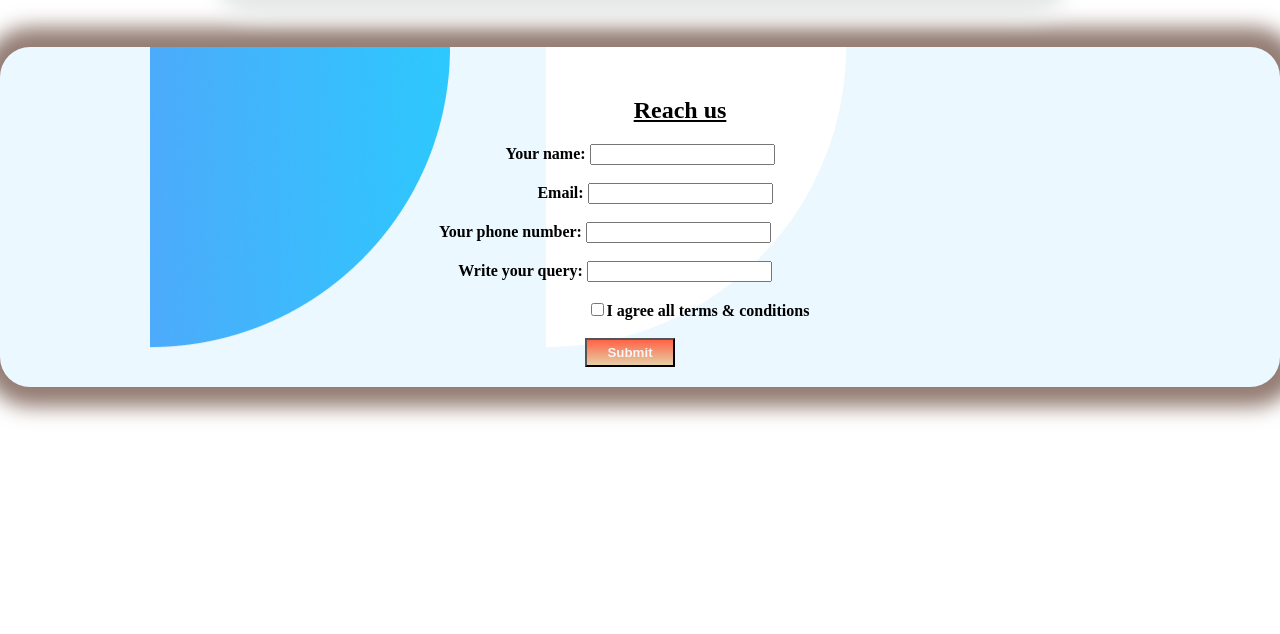
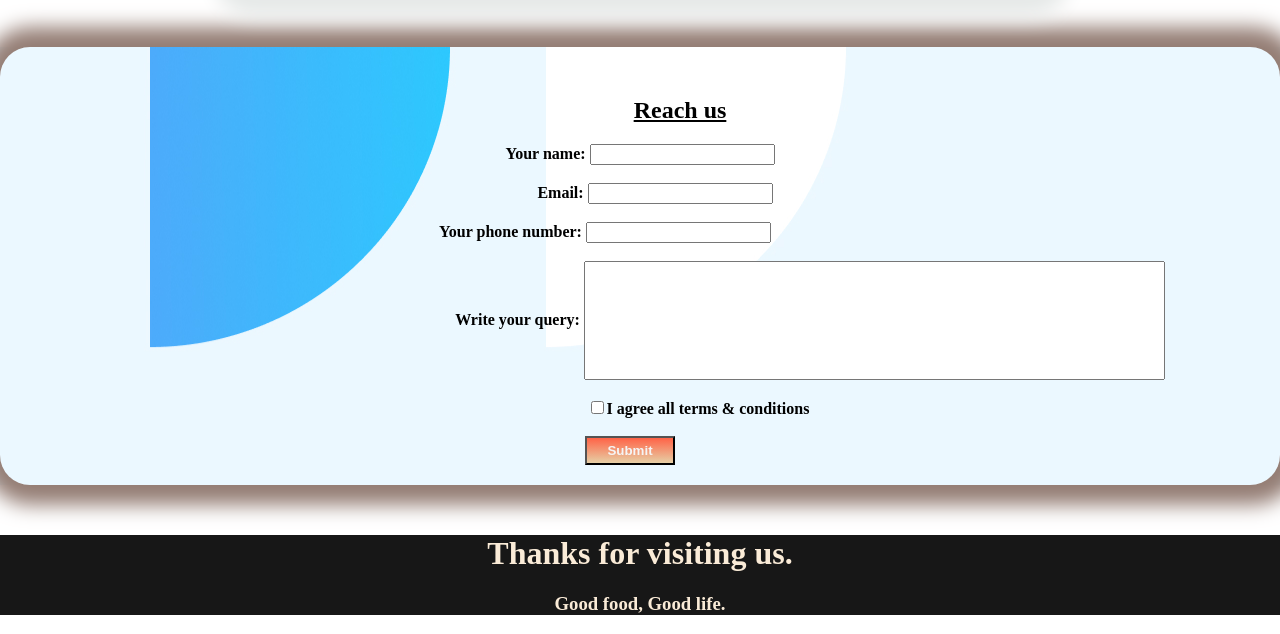
Before and after one commit to Ibnun14/assignment-one, a plain HTML site: page index.html in a window 1280 px wide. Shown: the part 2173-2807 px from the top of the page. Before the commit the page ends 2610 px from the top, so only its background shows below. Drawn offline with Linux system fonts and the light colour scheme.

Commit message:
before finalization

```diff
--- a/index.html
+++ b/index.html
@@ -105,14 +105,19 @@
                     <b>Your name:</b> <input type="text" > <br> <br>
                     <b style="padding-left: 30px;">Email:</b> <input type="email" required> <br> <br>
                     <b style="margin-left: -70px;">Your phone number:</b> <input type="tel" > <br> <br>
-                    <b style="margin-left: -50px;">Write your query: </b><input type="text-area"> <br> <br>
+                    <b class="querry" style="margin-left: 340px;">Write your query: </b><input style="padding: 50px 200px;" type="text-area"> <br> <br>
                     <input style="margin-left: 120px;" class="tikbox" type="checkbox"><b>I agree all terms & conditions</b> <br> <br>
                     <input class="submit" style="margin-left: -20px;" type="submit" placeholder="Submit">
                 </div>
             </form>
         </div>
     </section>
+</body>
+<footer class="footer">
+    <div class="footer-div">
+        <h1>Thanks for visiting us.</h1>
+        <h3>Good food, Good life.</h3>
+    </div>
 
-
-</body>
+</footer>
 </html>
--- a/style.css
+++ b/style.css
@@ -165,5 +165,12 @@ body{
     border-radius:30px;
     margin-top: 50px;
     margin-bottom: 50px;
+}
+.footer-div{
+    text-align: center;
+}
+.footer{
+    background-color: #171717;
+    color:antiquewhite;
 
 }
```
